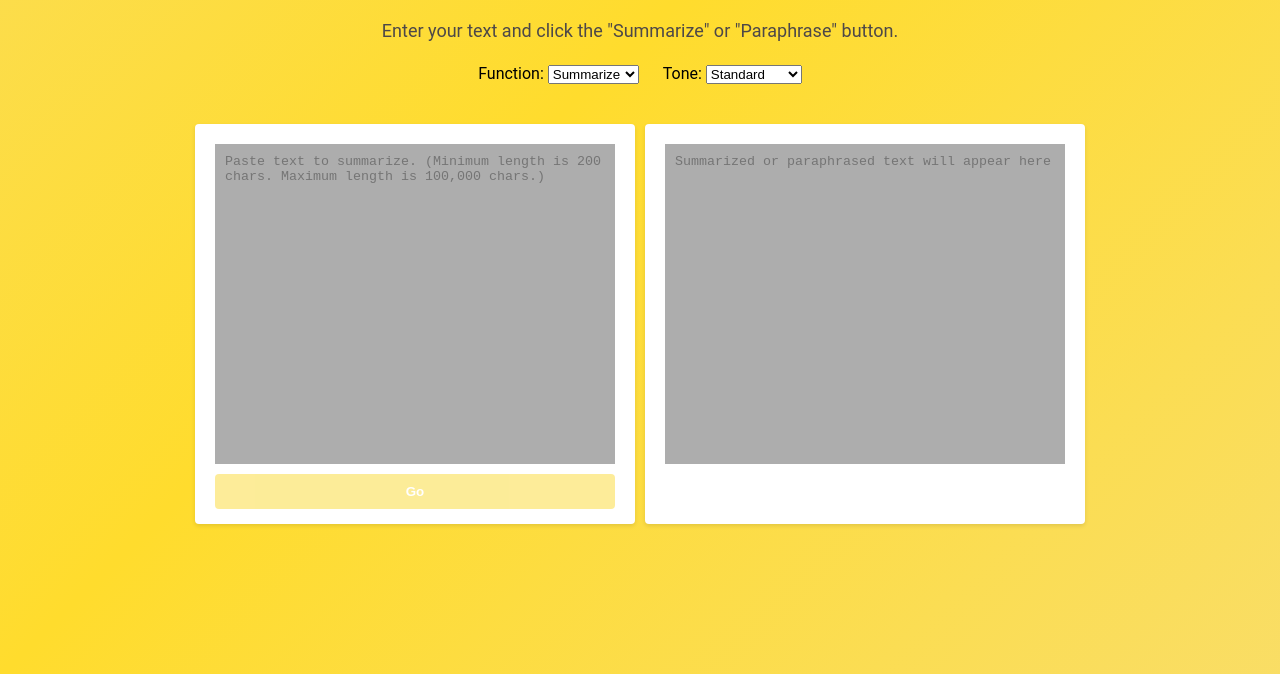
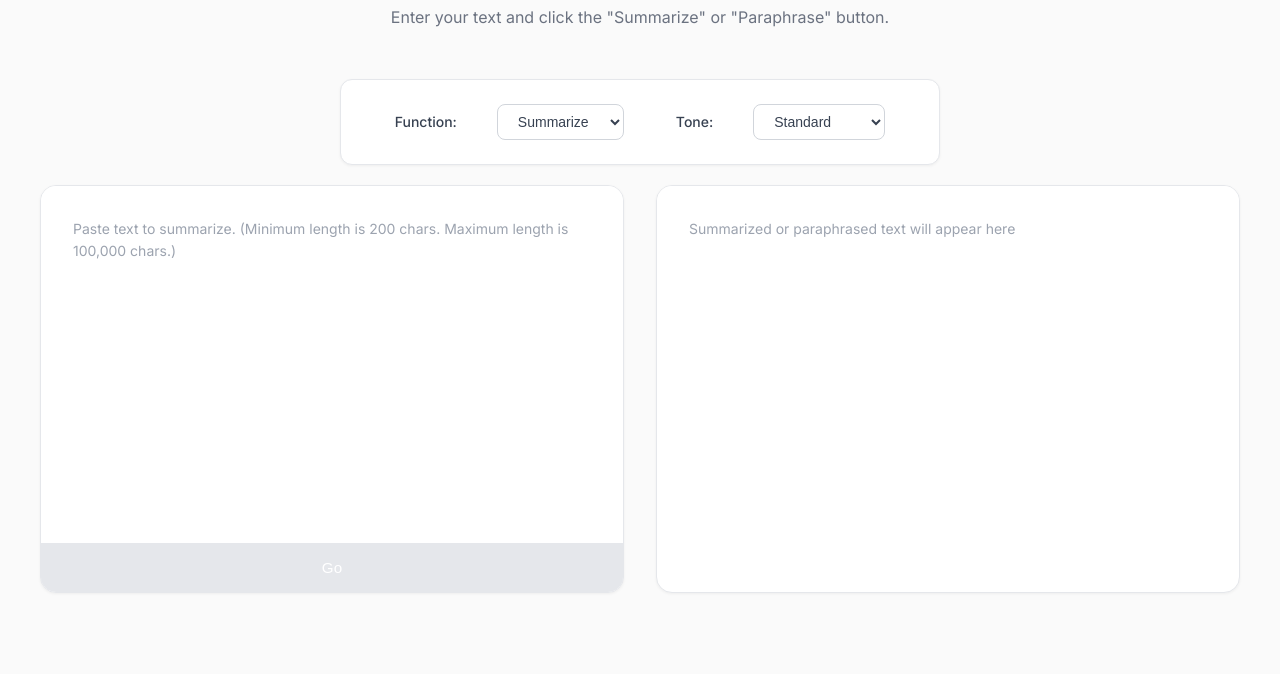
Before and after one commit to garimabhayanaa/AI-Text-Summarizer, a website: page public/index.html in a window 1280 px wide. Shown: the part 166-840 px from the top of the page. After the commit the page ends 800 px from the top, so only its background shows below. Drawn offline with Linux system fonts and the light colour scheme.

Commit message:
Updated stylesheet.css

```diff
--- a/public/stylesheet.css
+++ b/public/stylesheet.css
@@ -1,92 +1,159 @@
-body {
-  font-family: 'Roboto', sans-serif;
-  background: linear-gradient(-45deg, #f2dfa9, #ffdc2d, #f2dfa9, #ffdc2d);
-  background-size: 400% 400%;
-  animation: gradientFlow 15s ease infinite;
-  height: 100vh;
+@import url('https://fonts.googleapis.com/css2?family=Inter:wght@300;400;500;600&display=swap');
+
+* {
   margin: 0;
-  padding: 20px;
-  text-align: center;
+  padding: 0;
+  box-sizing: border-box;
 }
 
-@keyframes gradientFlow {
-  0% { background-position: 0% 50%; }
-  50% { background-position: 100% 50%; }
-  100% { background-position: 0% 50%; }
+body {
+  font-family: 'Inter', -apple-system, BlinkMacSystemFont, 'Segoe UI', sans-serif;
+  background: #fafafa;
+  color: #1a1a1a;
+  min-height: 100vh;
+  padding: 2rem 1rem;
+  line-height: 1.6;
 }
 
 h1 {
   text-align: center;
-  font-weight: bold;
-  color: black;
-  margin-bottom: 30px;
-  font-size: 32px;
+  font-weight: 600;
+  font-size: 2.5rem;
+  color: #1a1a1a;
+  margin-bottom: 0.5rem;
+  letter-spacing: -0.025em;
 }
 
 p {
-  line-height: 1.5;
-  margin-bottom: 20px;
-  font-size: 18px;
-  color: #4d4848;
+  text-align: center;
+  font-size: 1rem;
+  color: #6b7280;
+  margin-bottom: 1rem;
+  font-weight: 400;
+}
+
+.navbar {
+  display: flex;
+  justify-content: center;
+  align-items: center;
+  gap: 2rem;
+  margin: 3rem auto;
+  padding: 1.5rem 2rem;
+  background: white;
+  border-radius: 12px;
+  box-shadow: 0 1px 3px rgba(0, 0, 0, 0.05);
+  border: 1px solid #e5e7eb;
+  max-width: 600px;
+}
+
+.navbar label {
+  font-size: 0.875rem;
+  font-weight: 500;
+  color: #374151;
+  margin-right: 0.5rem;
+}
+
+.navbar select {
+  padding: 0.5rem 1rem;
+  border: 1px solid #d1d5db;
+  border-radius: 8px;
+  background: white;
+  font-size: 0.875rem;
+  color: #374151;
+  cursor: pointer;
+  transition: all 0.2s ease;
+  outline: none;
+  min-width: 120px;
+}
+
+.navbar select:hover {
+  border-color: #9ca3af;
+}
+
+.navbar select:focus {
+  border-color: #3b82f6;
+  box-shadow: 0 0 0 3px rgba(59, 130, 246, 0.1);
 }
 
 .container {
-  display: flex;
-  gap: 10px;
-  flex-wrap: wrap;
-  justify-content: center;
+  display: grid;
+  grid-template-columns: 1fr 1fr;
+  gap: 2rem;
+  max-width: 1200px;
   margin: 0 auto;
-  padding: 20px;
 }
 
 .text-box {
-  width: 400px;
-  border-radius: 4px;
-  box-shadow: 0 2px 4px rgba(0, 0, 0, 0.1);
-  display: flex;
-  flex-direction: column;
-  padding: 20px;
-  background-color: white;
+  background: white;
+  border-radius: 16px;
+  box-shadow: 0 1px 3px rgba(0, 0, 0, 0.05);
+  border: 1px solid #e5e7eb;
+  padding: 0;
+  overflow: hidden;
+  transition: all 0.2s ease;
+}
+
+.text-box:hover {
+  box-shadow: 0 4px 12px rgba(0, 0, 0, 0.08);
+  border-color: #d1d5db;
 }
 
 textarea {
-  height: 300px;
+  width: 100%;
+  height: 350px;
   resize: none;
   border: none;
-  padding: 10px;
-  margin-bottom: 10px;
-  background-color:#adadad;
+  padding: 2rem;
+  font-size: 0.95rem;
+  line-height: 1.6;
+  background: white;
+  color: #1a1a1a;
+  font-family: inherit;
+  outline: none;
+}
+
+textarea::placeholder {
+  color: #9ca3af;
+  font-size: 0.875rem;
+}
+
+textarea:focus {
+  background: #fefefe;
 }
 
 .submit-button {
+  width: 100%;
+  background: linear-gradient(135deg, #3b82f6 0%, #1d4ed8 100%);
+  color: white;
+  font-weight: 500;
+  border: none;
+  padding: 1rem 2rem;
+  font-size: 0.95rem;
+  cursor: pointer;
+  transition: all 0.2s ease;
   position: relative;
-  background-color: #fad000;
-  color: #ffffff;
-  font-weight: bold;
-  border-radius: 4px;
-  border: none;
-  padding: 10px 20px;
-  cursor: pointer;
-  margin-bottom: -5px;
+  overflow: hidden;
+}
+
+.submit-button:hover:not(:disabled) {
+  background: linear-gradient(135deg, #2563eb 0%, #1e40af 100%);
+  transform: translateY(-1px);
+}
+
+.submit-button:active:not(:disabled) {
+  transform: translateY(0);
+}
+
+.submit-button:disabled {
+  background: #e5e7eb;
+  color: #9ca3af;
+  cursor: not-allowed;
+  transform: none;
 }
 
 .submit-button-text {
-  color: #ffffff;
-  transition: all 0.2s;
-}
-
-.submit-button:disabled{
-  position: relative;
-  background-color: #fad000;
-  color: #ffffff;
-  opacity: 40%;
-  font-weight: bold;
-  border-radius: 4px;
-  border: none;
-  padding: 10px 20px;
-  border-radius: 4px;
-  cursor: pointer;
-  margin-bottom: -5px;
+  color: white;
+  transition: all 0.2s ease;
 }
 
 .submit-button--loading .submit-button-text {
@@ -95,33 +162,50 @@ textarea {
 }
 
 .submit-button--loading::after {
-    content: "";
-    position: absolute;
-    width: 16px;
-    height: 16px;
-    top: 0;
-    left: 0;
-    right: 0;
-    bottom: 0;
-    margin: auto;
-    border: 4px solid transparent;
-    border-top-color: #ffffff;
-    border-radius: 50%;
-    animation: button-loading-spinner 1s ease infinite;
+  content: "";
+  position: absolute;
+  width: 20px;
+  height: 20px;
+  top: 50%;
+  left: 50%;
+  margin: -10px 0 0 -10px;
+  border: 2px solid transparent;
+  border-top-color: white;
+  border-radius: 50%;
+  animation: button-loading-spinner 1s linear infinite;
+}
+
+@keyframes button-loading-spinner {
+  from {
+    transform: rotate(0deg);
+  }
+  to {
+    transform: rotate(360deg);
+  }
 }
 
 @media (max-width: 768px) {
+  body {
+    padding: 1rem;
+  }
+
+  h1 {
+    font-size: 2rem;
+  }
+
+  .navbar {
+    flex-direction: column;
+    gap: 1rem;
+    padding: 1rem;
+  }
+
   .container {
-    flex-direction: column;
+    grid-template-columns: 1fr;
+    gap: 1.5rem;
+  }
+
+  textarea {
+    height: 250px;
+    padding: 1.5rem;
   }
 }
-
-@keyframes button-loading-spinner {
-    from {
-        transform: rotate(0turn);
-    }
-
-    to {
-        transform: rotate(1turn);
-    }
-}
```
